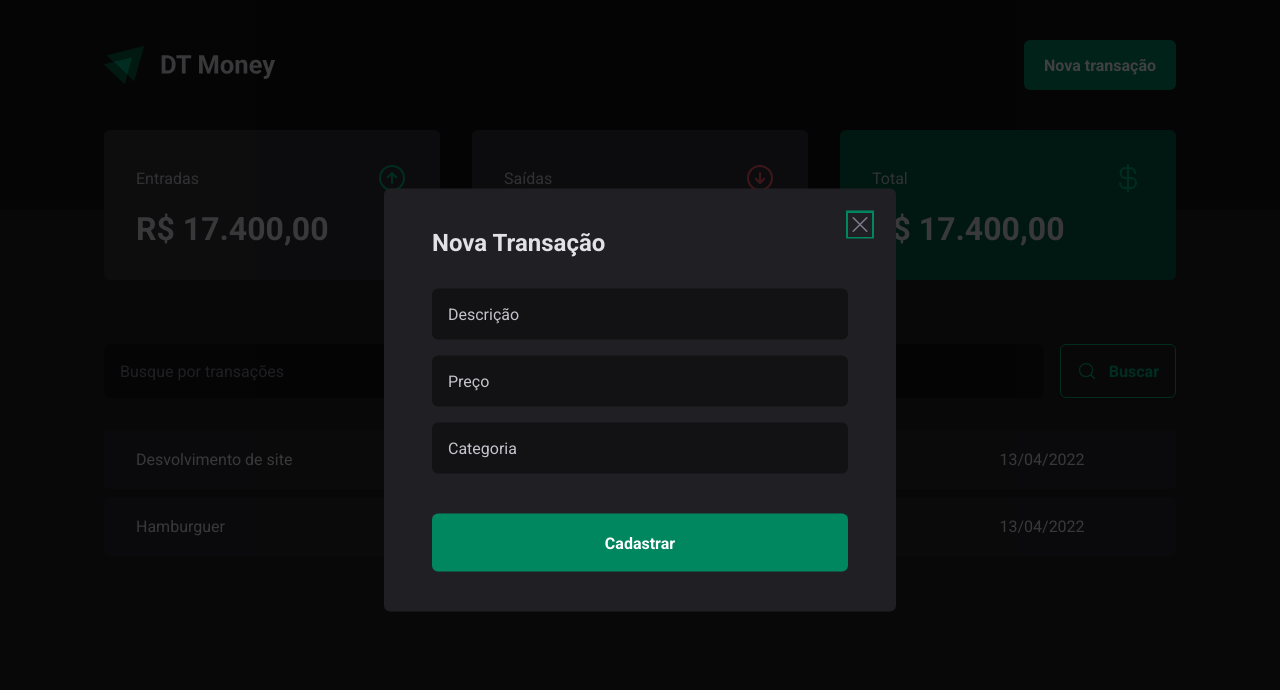
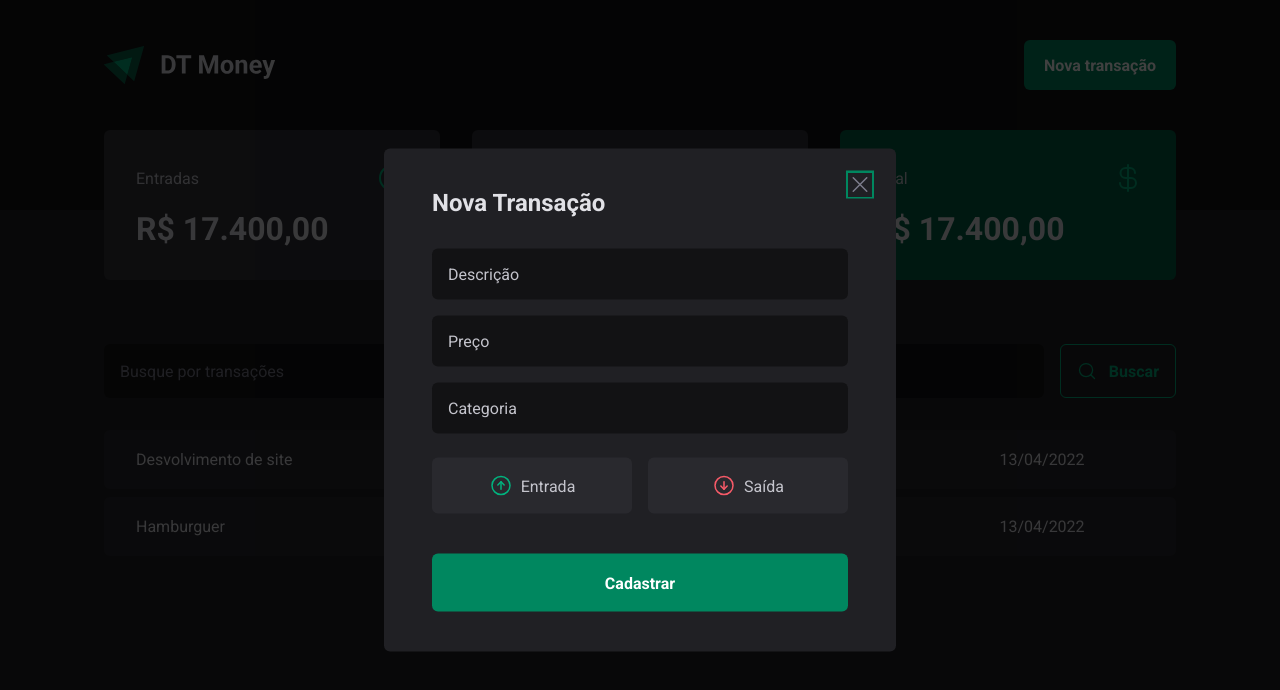
Before and after one commit to mercurio236/dt-money, a React (Vite) app: page / in a window 1280 px wide. Both pictures are taken after a click on the button "Nova transação". Shown: the top 690 px of the page. Built offline with nearby package versions, Linux system fonts and the light colour scheme.

Commit message:
feat: criado botões de entrada e saída

```diff
--- a/src/components/NewTransactionModal/index.tsx
+++ b/src/components/NewTransactionModal/index.tsx
@@ -1,6 +1,12 @@
 import * as Dialog from '@radix-ui/react-dialog'
-import { CloseButton, Content, Overlay } from './styles'
-import { X } from 'phosphor-react'
+import {
+  CloseButton,
+  Content,
+  Overlay,
+  TransactionType,
+  TransactionTypeButton,
+} from './styles'
+import { X, ArrowCircleUp, ArrowCircleDown } from 'phosphor-react'
 
 export function NewTrasactionModal() {
   return (
@@ -8,7 +14,7 @@
       <Overlay />
       <Content>
         <CloseButton>
-          <X size={24}/>
+          <X size={24} />
         </CloseButton>
         <Dialog.Title>Nova Transação</Dialog.Title>
         <form action="">
@@ -16,6 +22,17 @@
           <input type="number" placeholder="Preço" required />
           <input type="text" placeholder="Categoria" required />
 
+          <TransactionType>
+            <TransactionTypeButton variant="income">
+              <ArrowCircleUp size={24} />
+              Entrada
+            </TransactionTypeButton>
+            <TransactionTypeButton variant="outcome">
+              <ArrowCircleDown size={24} />
+              Saída
+            </TransactionTypeButton>
+          </TransactionType>
+
           <button type="submit">Cadastrar</button>
         </form>
       </Content>
--- a/src/components/NewTransactionModal/styles.ts
+++ b/src/components/NewTransactionModal/styles.ts
@@ -1,6 +1,5 @@
 import styled from 'styled-components'
-import * as Dialog from '@radix-ui/react-dialog';
-
+import * as Dialog from '@radix-ui/react-dialog'
 
 export const Overlay = styled(Dialog.Overlay)`
   position: fixed;
@@ -8,45 +7,43 @@
   height: 100vh;
   inset: 0;
   background: rgb(0, 0, 0, 0.75);
-
 `
 
 export const Content = styled(Dialog.Content)`
   min-width: 32rem;
   border-radius: 6px;
   padding: 2.5rem 3rem;
-    background: ${theme => theme.theme['gray-800']};
+  background: ${(theme) => theme.theme['gray-800']};
 
   position: fixed;
   top: 50%;
   left: 50%;
   transform: translate(-50%, -50%); //centralizar na tela
 
-    form{
+  form {
     margin-top: 2rem;
     display: flex;
     flex-direction: column;
     gap: 1rem;
   }
 
-    input{
+  input {
     border-radius: 6px;
     border: 0;
-        background: ${theme => theme.theme['gray-900']};
-        color: ${theme => theme.theme['gray-300']};
+    background: ${(theme) => theme.theme['gray-900']};
+    color: ${(theme) => theme.theme['gray-300']};
     padding: 1rem;
 
-        &::placeholder{
-            color: ${theme => theme.theme['gray-300']};
+    &::placeholder {
+      color: ${(theme) => theme.theme['gray-300']};
+    }
   }
 
-    }
-
-    button[type="submit"]{
+  button[type='submit'] {
     height: 58px;
     border: 0;
-        background: ${theme => theme.theme['green-500']};
-        color: ${theme => theme.theme.white};
+    background: ${(theme) => theme.theme['green-500']};
+    color: ${(theme) => theme.theme.white};
     font-weight: bold;
     padding: 0 1.25rem;
     border-radius: 6px;
@@ -54,11 +51,10 @@
 
     cursor: pointer;
 
-        &:hover{
-            background-color: ${theme => theme.theme['green-700']};
+    &:hover {
+      background-color: ${(theme) => theme.theme['green-700']};
       transition: background-color 0.2s;
     }
-
   }
 `
 
@@ -69,6 +65,37 @@
   top: 1.5rem;
   right: 1.5rem;
   cursor: pointer;
-    color: ${theme => theme.theme['gray-500']};
+  color: ${(theme) => theme.theme['gray-500']};
   line-height: 0;
 `
+
+export const TransactionType = styled.div`
+  display: grid;
+  grid-template-columns: repeat(2, 1fr);
+  gap: 1rem;
+  margin-top: 0.5rem;
+`
+
+interface TransactionTypeButtonProps {
+  variant: 'income' | 'outcome'
+}
+
+export const TransactionTypeButton = styled.button<TransactionTypeButtonProps>`
+  background: ${(theme) => theme.theme['gray-700']};
+  padding: 1rem;
+  display: flex;
+  align-items: center;
+  justify-content: center;
+  gap: 0.5rem;
+  border-radius: 6px;
+  cursor: pointer;
+  color: ${(theme) => theme.theme['gray-300']};
+  border: 0;
+
+  svg {
+    color: ${(props) =>
+      props.variant === 'income'
+        ? props.theme['green-300']
+        : props.theme['red-300']};
+  }
+`
```
Lines whose indentation alone changed are shown as unchanged.
